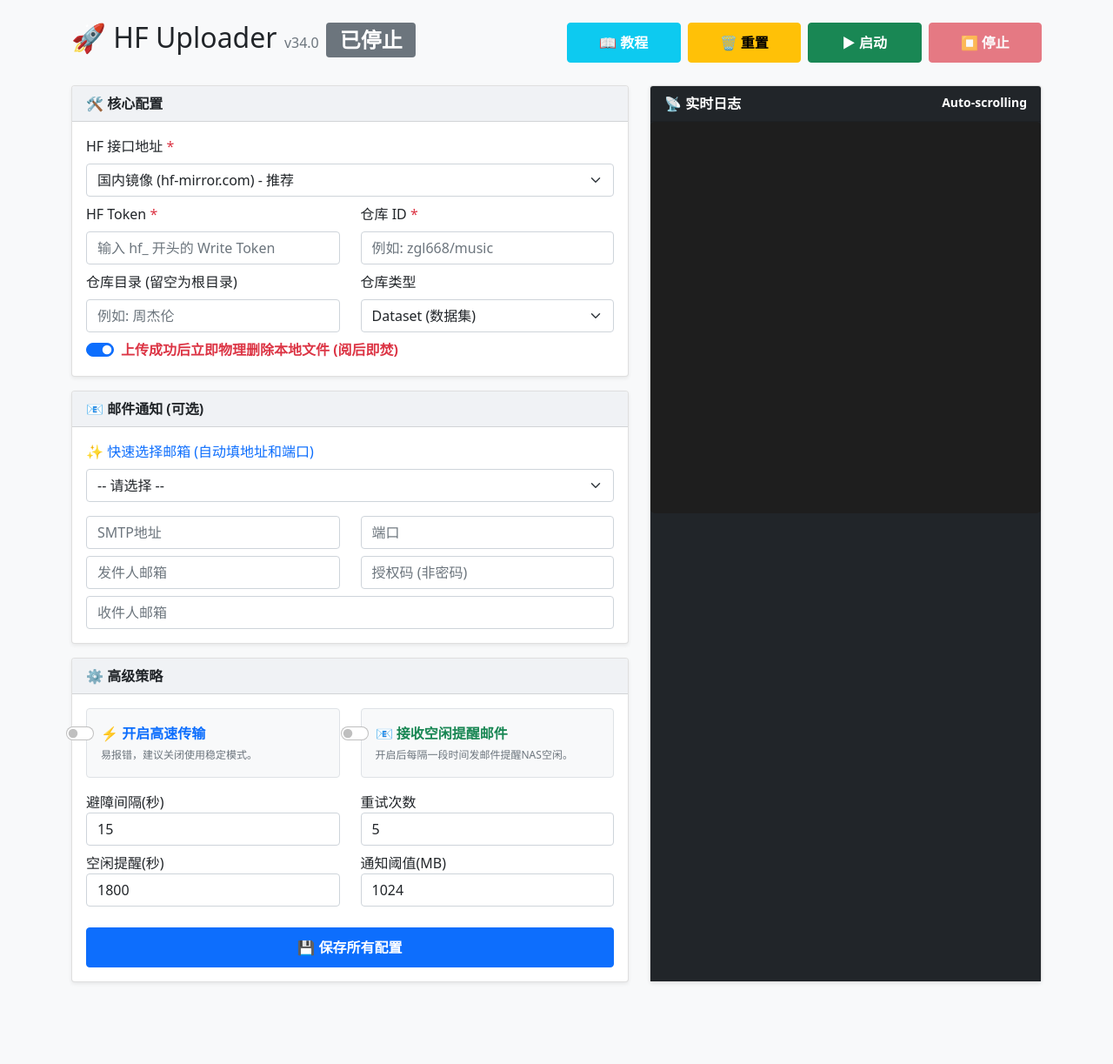
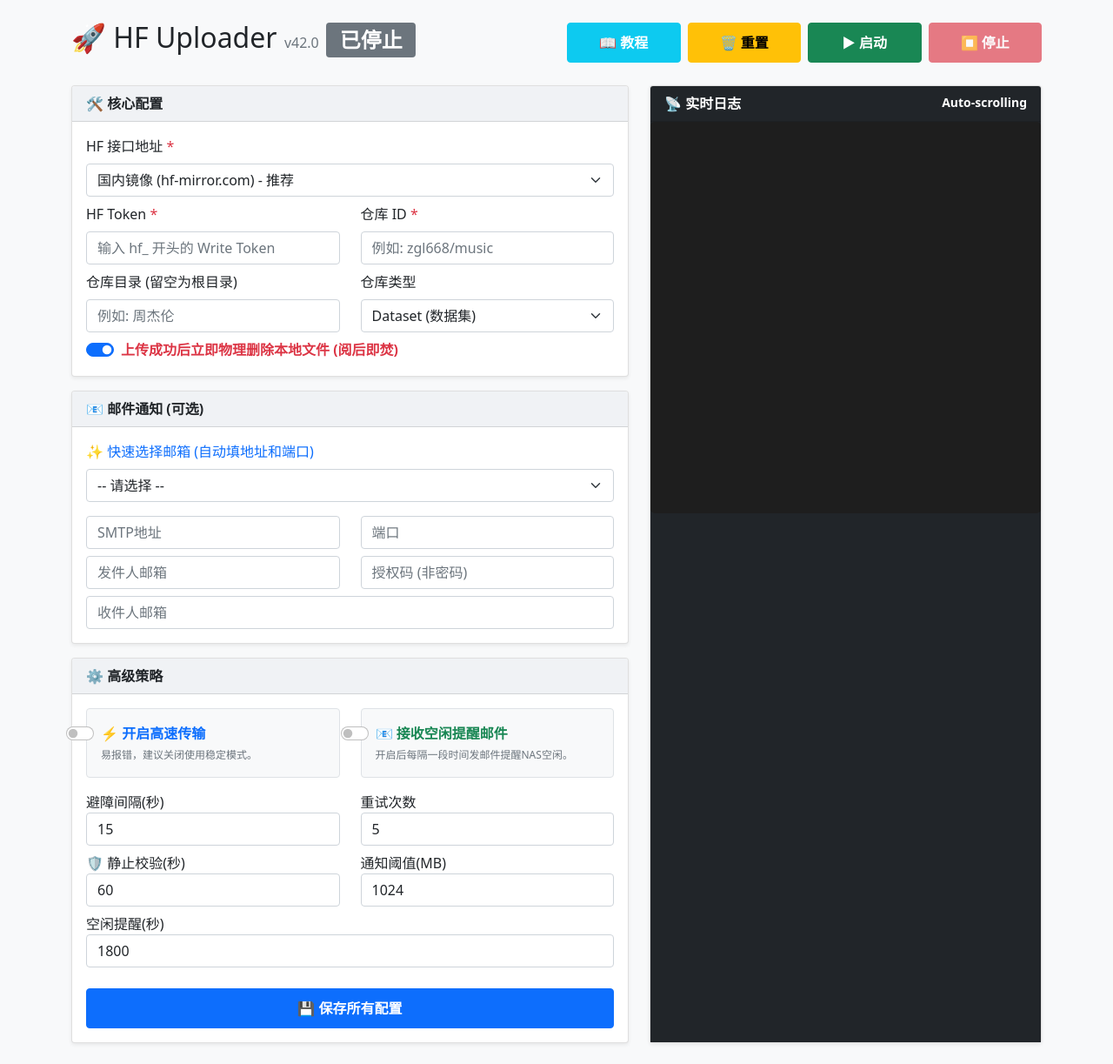
Before and after one commit to xingqi6/hf-uploader-web, a Flask app: page / in a window 1280 px wide. Shown: the whole page at 87% size. Before the commit the page ends 1130 px from the top, so only its background shows below. Run offline with Flask 3, Linux system fonts and the light colour scheme; data that the repository does not hold is empty; parts of the project's set-up code (start-up, migrations or seed data) failed here and were passed over; some libraries are stand-ins or nearby versions.

Commit message:
Update index.html

```diff
--- a/templates/index.html
+++ b/templates/index.html
@@ -1,9 +1,10 @@
+<!-- templates/index.html (V42.0) -->
 <!DOCTYPE html>
 <html lang="zh">
 <head>
     <meta charset="UTF-8">
     <meta name="viewport" content="width=device-width, initial-scale=1.0">
-    <title>HF Uploader v34.0</title>
+    <title>HF Uploader v42.0</title>
     <link href="https://cdn.bootcdn.net/ajax/libs/twitter-bootstrap/5.1.3/css/bootstrap.min.css" rel="stylesheet">
     <style>
         .log-box { height: 450px; overflow-y: scroll; background: #1e1e1e; color: #00ff00; padding: 10px; font-family: 'Consolas', monospace; font-size: 13px; border-radius: 5px; }
@@ -16,7 +17,7 @@
 <div class="container py-4">
     <div class="row mb-4 align-items-center">
         <div class="col-md-6 mb-3 mb-md-0">
-            <h2>🚀 HF Uploader <span class="fs-6 text-muted">v34.0</span> <span id="status-badge" class="badge bg-secondary">加载中...</span></h2>
+            <h2>🚀 HF Uploader <span class="fs-6 text-muted">v42.0</span> <span id="status-badge" class="badge bg-secondary">加载中...</span></h2>
         </div>
         <div class="col-md-6">
             <div class="row g-2">
@@ -126,8 +127,11 @@
                             <div class="col"><label>重试次数</label><input type="number" class="form-control autosave" name="max_retries" value="{{ config.max_retries }}"></div>
                         </div>
                         <div class="row mb-2">
-                            <div class="col"><label>空闲提醒(秒)</label><input type="number" class="form-control autosave" name="idle_interval" value="{{ config.idle_interval }}"></div>
+                            <div class="col"><label>🛡️ 静止校验(秒)</label><input type="number" class="form-control autosave" name="stability_duration" value="{{ config.stability_duration }}" placeholder="默认60"></div>
                             <div class="col"><label>通知阈值(MB)</label><input type="number" class="form-control autosave" name="notify_min_size" value="{{ config.notify_min_size }}"></div>
+                        </div>
+                        <div class="row mb-2">
+                             <div class="col"><label>空闲提醒(秒)</label><input type="number" class="form-control autosave" name="idle_interval" value="{{ config.idle_interval }}"></div>
                         </div>
                         <button type="button" id="btn-save" class="btn btn-primary w-100 mt-3 fw-bold btn-action" onclick="save()">💾 保存所有配置</button>
                     </form>
@@ -172,7 +176,7 @@
     document.addEventListener("DOMContentLoaded", function() {
         const inputs = document.querySelectorAll('.autosave');
         inputs.forEach(input => {
-            const key = "hf_v34_" + input.name;
+            const key = "hf_v42_" + input.name;
             if (!input.value && input.type !== 'checkbox') {
                 const cached = localStorage.getItem(key);
                 if (cached) input.value = cached;
@@ -253,7 +257,7 @@
             if(d.status === 'success') {
                 alert(d.msg);
                 document.querySelectorAll('.autosave').forEach(input => {
-                    const key = "hf_v34_" + input.name;
+                    const key = "hf_v42_" + input.name;
                     if(input.type === 'checkbox') localStorage.setItem(key, input.checked);
                     else localStorage.setItem(key, input.value);
                 });
```
